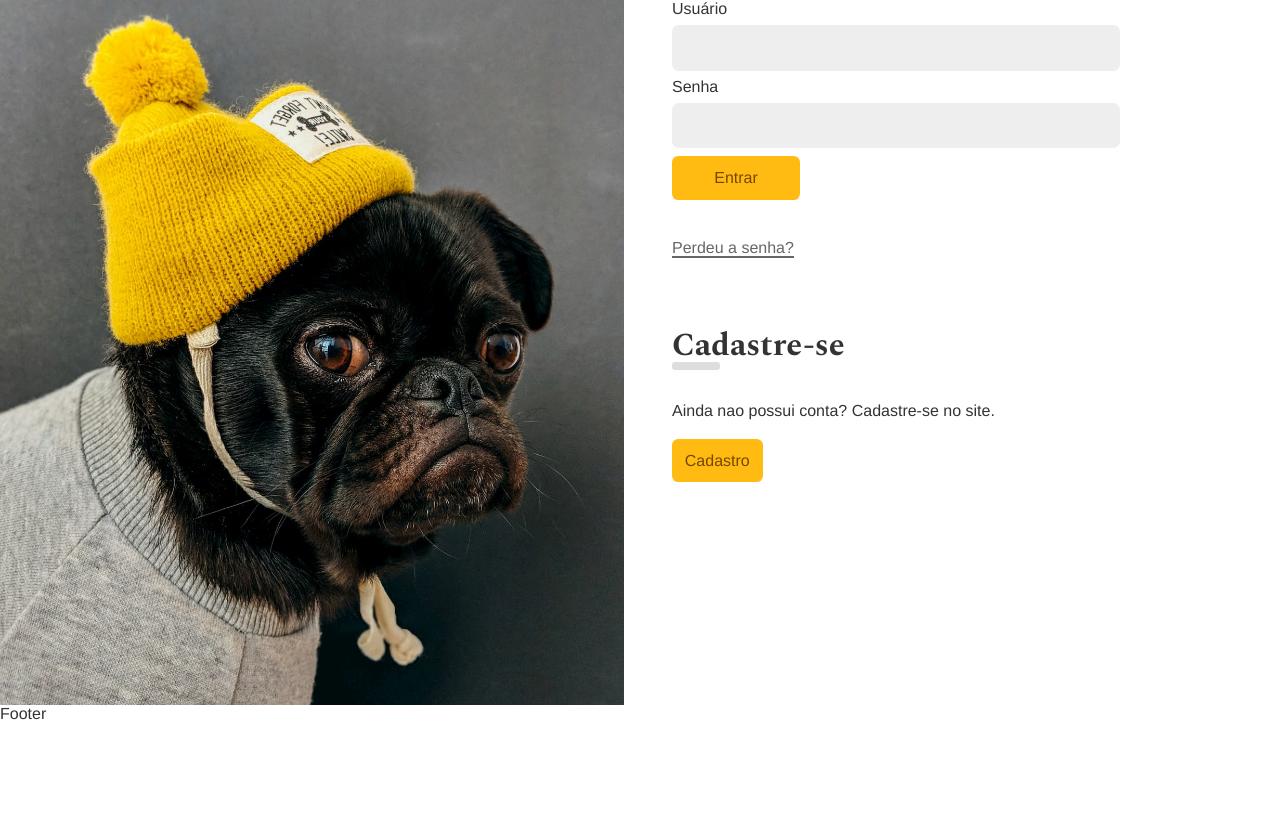
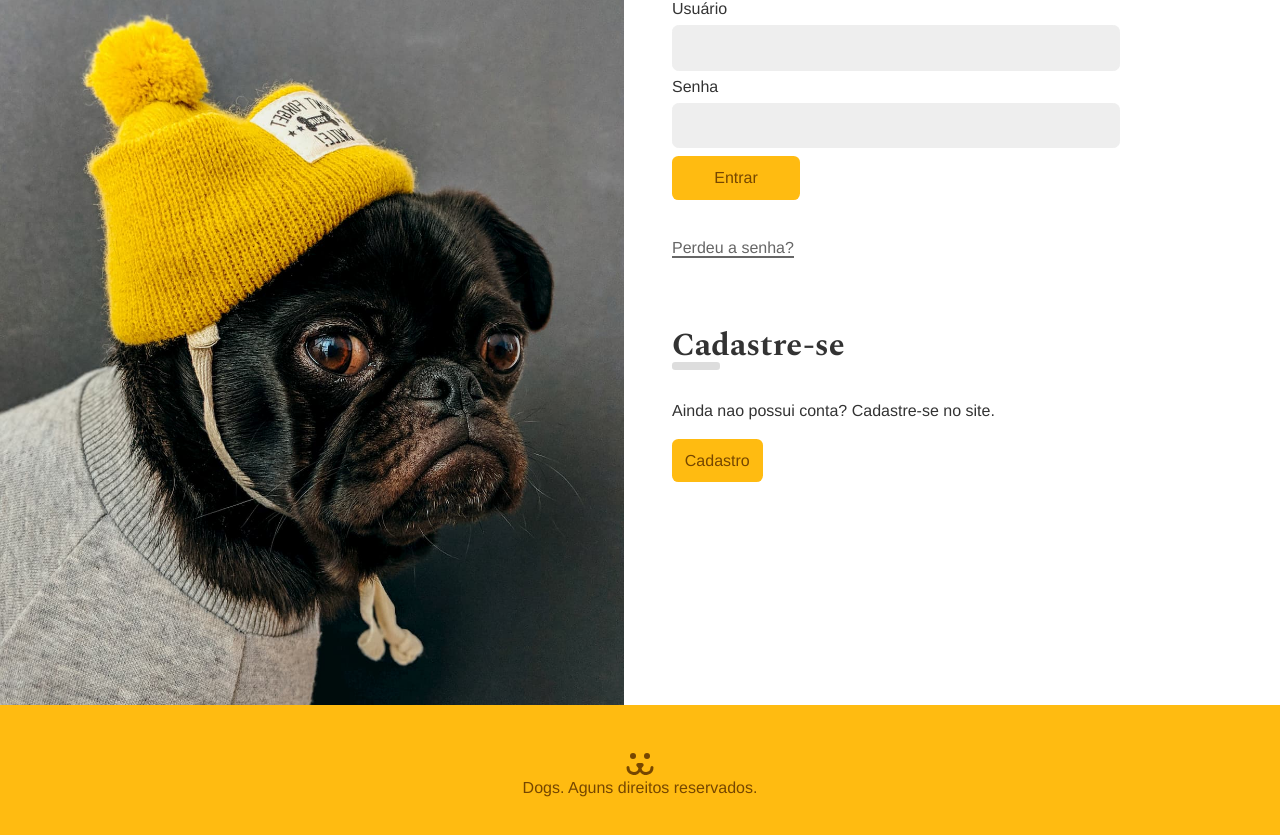
Before and after one commit to deciofrancis/dogs, a React (Vite) app: page /login in a window 1280 px wide. Shown: the part 159-994 px from the top of the page. Before the commit the page ends 882 px from the top, so only its background shows below. Built offline with nearby package versions, Linux system fonts and the light colour scheme.

Commit message:
create footer

```diff
--- a/src/App.css
+++ b/src/App.css
@@ -84,3 +84,13 @@
         transform: initial;
     }
 }
+
+.App {
+    display: flex;
+    flex-direction: column;
+    min-height: calc(100vh + 10rem);
+}
+
+.AppBody {
+    float: 1;
+}
--- a/src/App.jsx
+++ b/src/App.jsx
@@ -14,10 +14,11 @@
 
 function App() {
   return (
-    <div>
+    <div className="App">
       <BrowserRouter>
         <UserStorage>
           <Header />
+          <main className="AppBody">
             <Routes>
               <Route path="/" element={<Home />} />
               <Route path="login/*" element={<Login />} />
@@ -33,6 +34,7 @@
               <Route path="perfil/:user" element={<UserProfile />} />
               <Route path="*" element={<NotFound />} />
             </Routes>
+          </main>
           <Footer />
         </UserStorage>
       </BrowserRouter>
--- a/src/Components/Footer.jsx
+++ b/src/Components/Footer.jsx
@@ -1,10 +1,14 @@
 import React from 'react';
 import styles from  './Footer.module.css';
+import { ReactComponent as Dogs } from '../Assets/dogs-footer.svg';
 
 const Footer = () => {
     return (
-        <div className={styles.footer}>Footer</div>
-    )
-}
+        <footer className={styles.footer}>
+            <Dogs />
+            <p>Dogs. Aguns direitos reservados.</p>
+        </footer>
+    );
+};
 
 export default Footer;
--- a/src/Components/Footer.module.css
+++ b/src/Components/Footer.module.css
@@ -0,0 +1,7 @@
+.footer {
+    background: #fb1;
+    padding: 3rem 1rem 0 1rem;
+    height: 10rem;
+    text-align: center;
+    color: #764701;
+}
```
Lines whose indentation alone changed are shown as unchanged.
